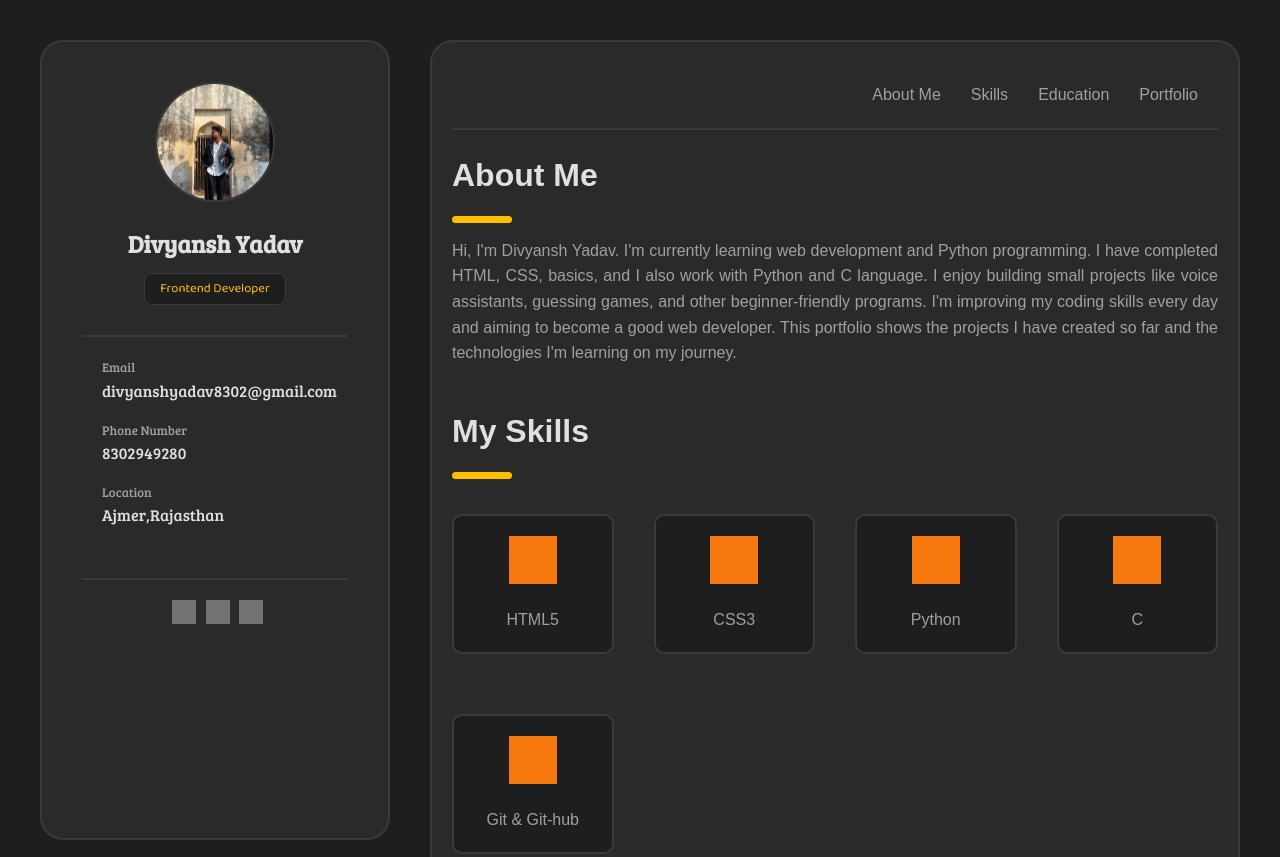
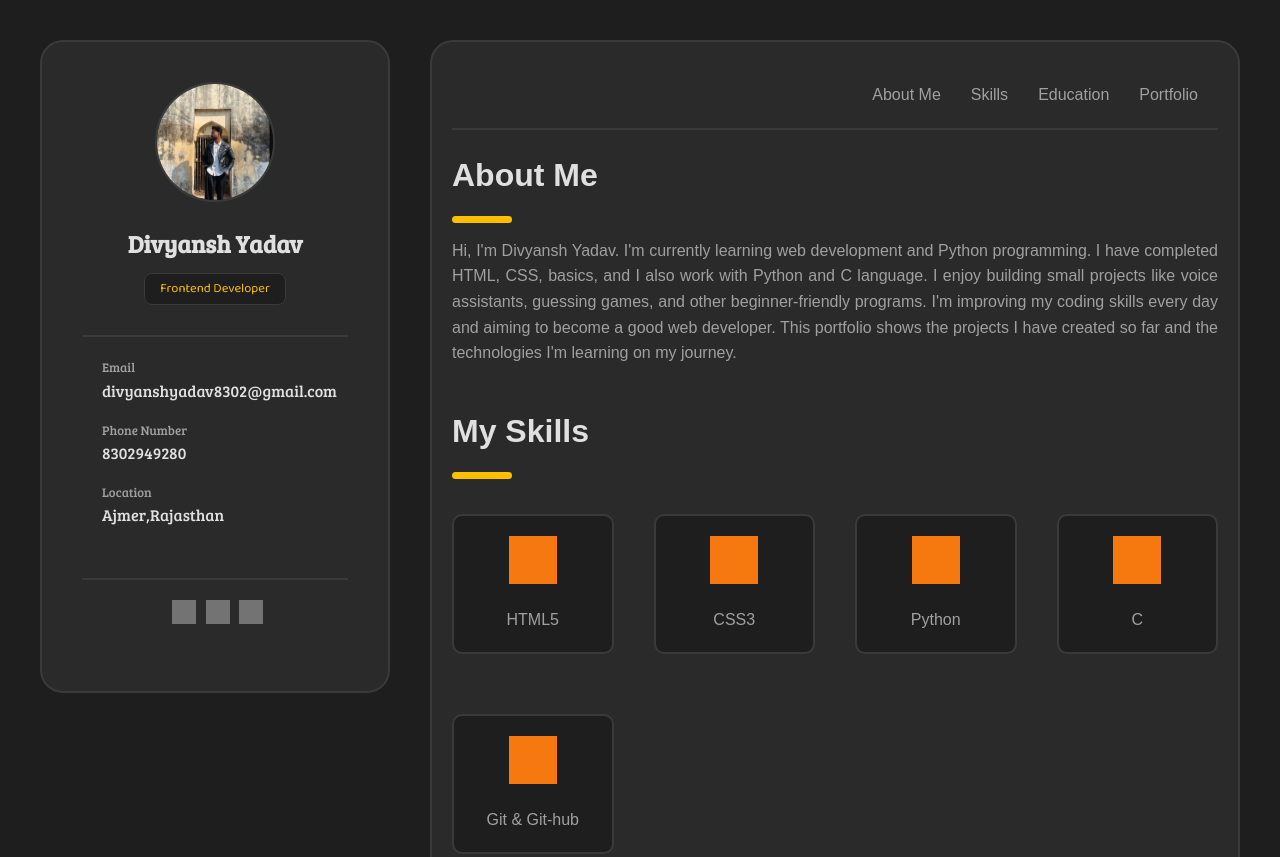
Before and after one commit to codewithdevu/profile-portfolio, a plain HTML site: page index.html in a window 1280 px wide. Shown: the top 857 px of the page. Drawn offline with Linux system fonts and the light colour scheme; grey boxes are pictures that could not be loaded.

Commit message:
add the portfolio

```diff
--- a/css/style.css
+++ b/css/style.css
@@ -12,6 +12,7 @@ body {
 }
 
 .main-container {
+    align-items: flex-start;
     display: grid;
     max-width: 1200px;
     grid-template-columns: 350px 1fr;
@@ -20,12 +21,12 @@ body {
     margin: auto;
 }
 
-.siderbar {
-    height: 100vh;
+.sidebar {
+    height: auto;
     background-color: #2a2a2a;
     border: 2px solid #3a3a3a;
     border-radius: 23px;
-    padding: 40PX;
+    padding: 40px;
 }
 
 .main-content {
@@ -105,7 +106,7 @@ body {
     width: 24px;
     margin-left: 5px;
     filter: grayscale(1) invert(0.7);
-    transition: filter, 0.3, ease;
+    transition: filter 0.3 ease;
 }
 
 .social img:hover {
@@ -183,7 +184,7 @@ nav ul li a:hover {
     background-color: #1e1e1e;
     text-align: center;
     margin-top: 20px;
-    transition: transform 3.0 ease , box-shadow 3.0 ease;
+    transition: transform 0.5s ease, box-shadow 0.5s ease;
 }
 
 .item img{
--- a/index.html
+++ b/index.html
@@ -16,14 +16,14 @@
 
         <!-- siderbar -->
 
-        <div class="siderbar">
-
+        <div class="sidebar">
             <!-- profile -->
             <div class="profile">
                 <img src="profile.jpg" alt="">
                 <h2>Divyansh Yadav</h2>
                 <p>Frontend Developer</p>
             </div>
+
 
             <!-- contact us -->
             <div class="contact">
@@ -41,7 +41,6 @@
                 </div>
             </div>
 
-
             <!-- social media  -->
             <div class="social">
                 <a href="https://github.com/codewithdevu"><img src="https://simpleicons.org/icons/github.svg"
@@ -50,8 +49,6 @@
                 <a href="https://www.instagram.com/divyansh_yadav_x_/"><img
                         src="https://simpleicons.org/icons/instagram.svg" alt=""></a>
             </div>
-
-
         </div>
 
         <!-- main content -->
```
